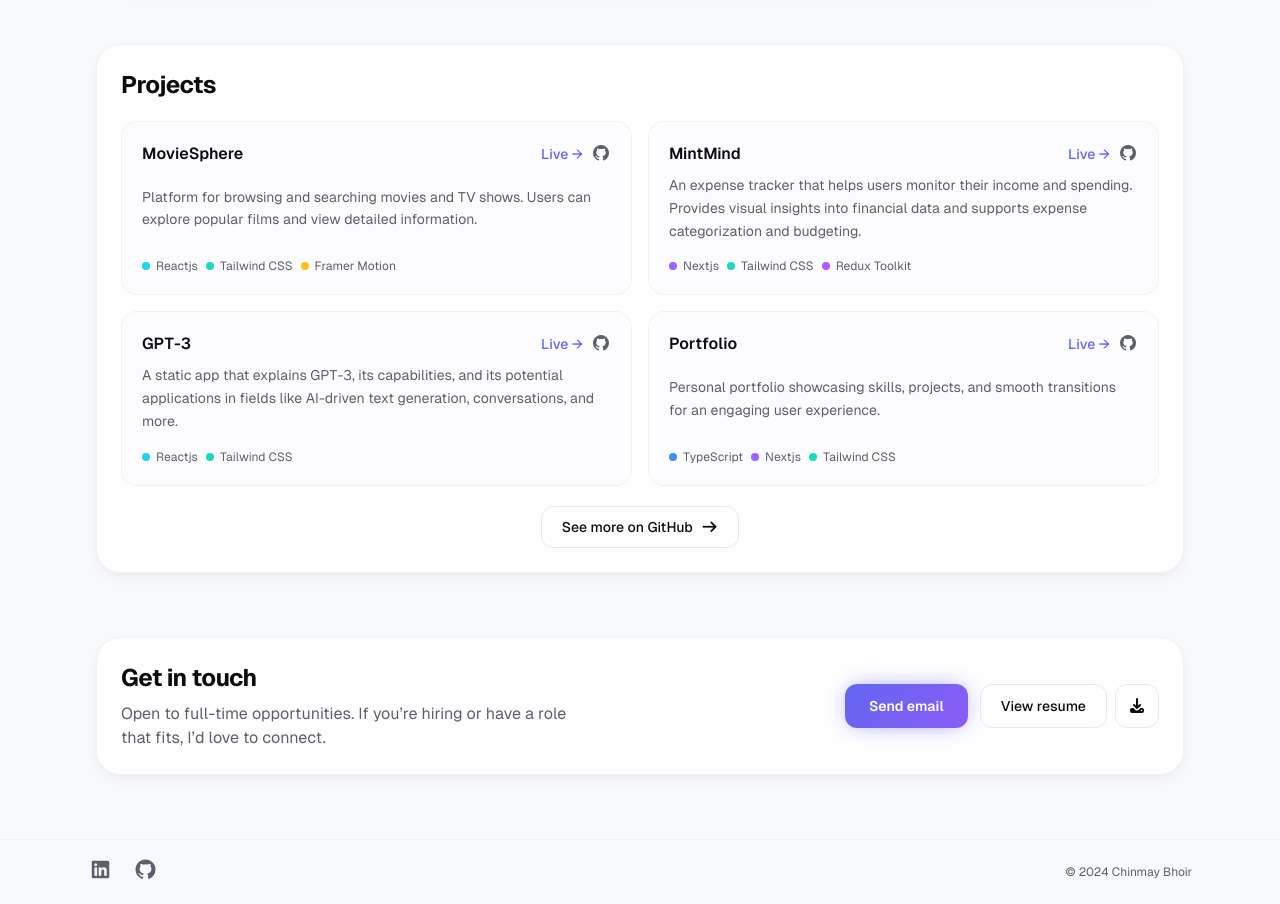
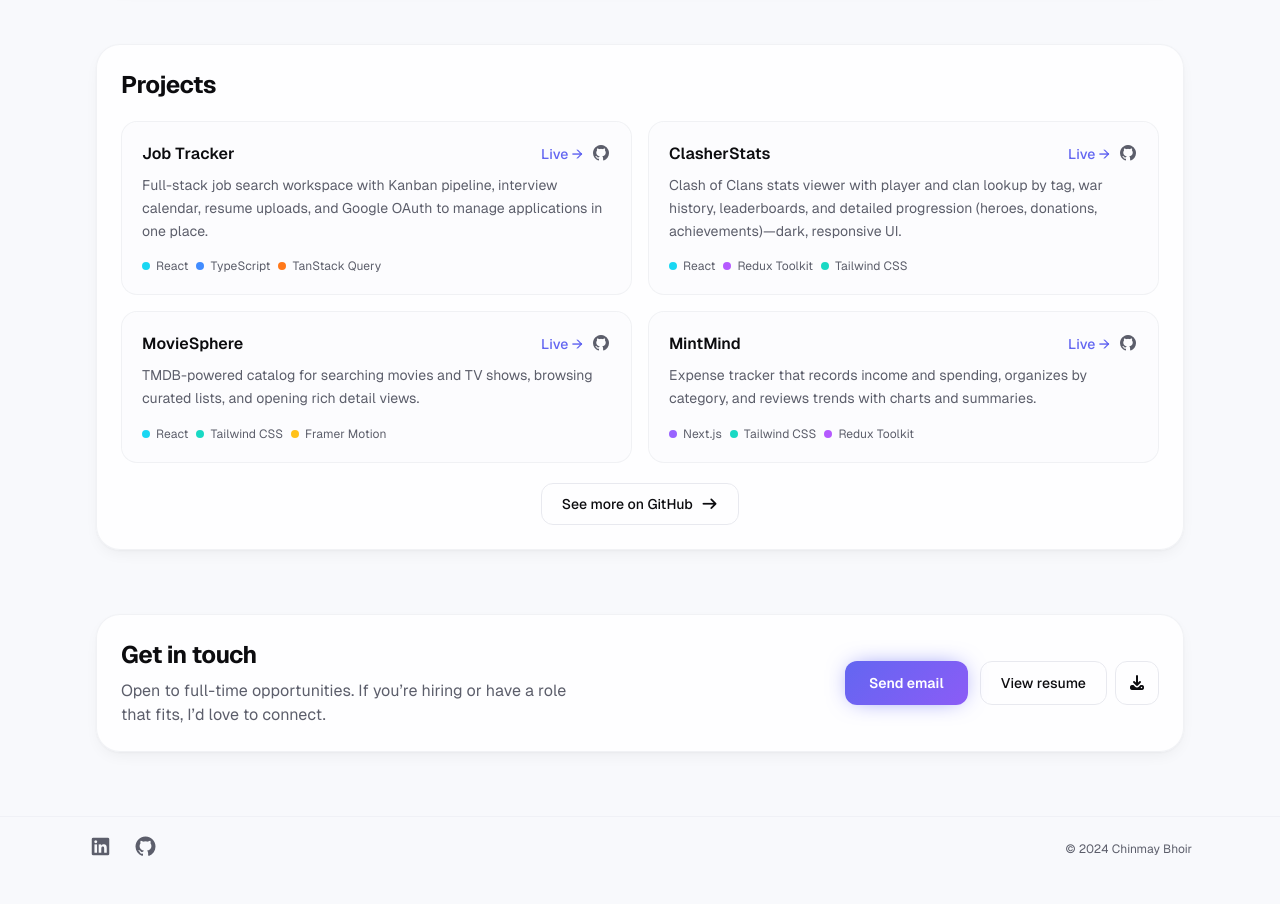
Before and after one commit to Chinmay2660/Portfolio, a Next.js app: page / in a window 1280 px wide. Shown: the part 1860-2764 px from the top of the page. After the commit the page ends 2741 px from the top, so only its background shows below. Built offline with nearby package versions, Linux system fonts and the light colour scheme; no server answers.

Commit message:
Fix: Update Projects

```diff
--- a/components/ProjectCard.tsx
+++ b/components/ProjectCard.tsx
@@ -18,8 +18,9 @@ const languageColors: Record<string, string> = {
   TypeScript: "bg-blue-500/90",
   HTML: "bg-orange-500/90",
   CSS: "bg-sky-400/90",
-  Reactjs: "bg-cyan-400/90",
+  React: "bg-cyan-400/90",
   Nextjs: "bg-violet-500/90",
+  "Next.js": "bg-violet-500/90",
   ChakraUI: "bg-pink-400/90",
   "Tailwind CSS": "bg-teal-400/90",
   Redux: "bg-purple-500/90",
@@ -27,6 +28,10 @@ const languageColors: Record<string, string> = {
   MaterialUI: "bg-indigo-500/90",
   Context: "bg-blue-400/90",
   "Framer Motion": "bg-amber-400/90",
+  Vite: "bg-violet-400/90",
+  "TanStack Query": "bg-orange-500/90",
+  "Express.js": "bg-slate-500/90",
+  MongoDB: "bg-emerald-600/90",
 };
 
 const containerVariants = {
--- a/utils/data.ts
+++ b/utils/data.ts
@@ -87,32 +87,36 @@ export const journey: JourneyItem[] = [
 
 export const projects: Project[] = [
   {
+    title: "Job Tracker",
+    description:
+      "Full-stack job search workspace with Kanban pipeline, interview calendar, resume uploads, and Google OAuth to manage applications in one place.",
+    repoLink: "https://github.com/Chinmay2660/Tracker",
+    liveLink: "https://ui-tracker.vercel.app/",
+    languages: ["React", "TypeScript", "TanStack Query"],
+  },
+  {
+    title: "ClasherStats",
+    description:
+      "Clash of Clans stats viewer with player and clan lookup by tag, war history, leaderboards, and detailed progression (heroes, donations, achievements)—dark, responsive UI.",
+    repoLink: "https://github.com/Chinmay2660/ui-clashofclans",
+    liveLink: "https://clasherstats.vercel.app/",
+    languages: ["React", "Redux Toolkit", "Tailwind CSS"],
+  },
+  {
     title: "MovieSphere",
-    description: "Platform for browsing and searching movies and TV shows. Users can explore popular films and view detailed information.",
+    description:
+      "TMDB-powered catalog for searching movies and TV shows, browsing curated lists, and opening rich detail views.",
     repoLink: "https://github.com/Chinmay2660/MovieSphere",
     liveLink: "https://moviesphere2660.vercel.app/",
-    languages: ["Reactjs", "Tailwind CSS", "Framer Motion"],
+    languages: ["React", "Tailwind CSS", "Framer Motion"],
   },
   {
     title: "MintMind",
-    description: "An expense tracker that helps users monitor their income and spending. Provides visual insights into financial data and supports expense categorization and budgeting.",
+    description:
+      "Expense tracker that records income and spending, organizes by category, and reviews trends with charts and summaries.",
     repoLink: "https://github.com/Chinmay2660/Mintmind",
     liveLink: "https://mintmind.vercel.app/",
-    languages: ["Nextjs", "Tailwind CSS", "Redux Toolkit"],
-  },
-  {
-    title: "GPT-3",
-    description: "A static app that explains GPT-3, its capabilities, and its potential applications in fields like AI-driven text generation, conversations, and more.",
-    repoLink: "https://github.com/Chinmay2660/gpt",
-    liveLink: "https://chinmay2660-gpt3.netlify.app/",
-    languages: ["Reactjs", "Tailwind CSS"],
-  },
-  {
-    title: "Portfolio",
-    description: "Personal portfolio showcasing skills, projects, and smooth transitions for an engaging user experience.",
-    repoLink: "https://github.com/Chinmay2660/Portfolio",
-    liveLink: "https://chinmaybhoir.vercel.app/",
-    languages: ["TypeScript", "Nextjs", "Tailwind CSS"],
+    languages: ["Next.js", "Tailwind CSS", "Redux Toolkit"],
   },
 ];
 
```
